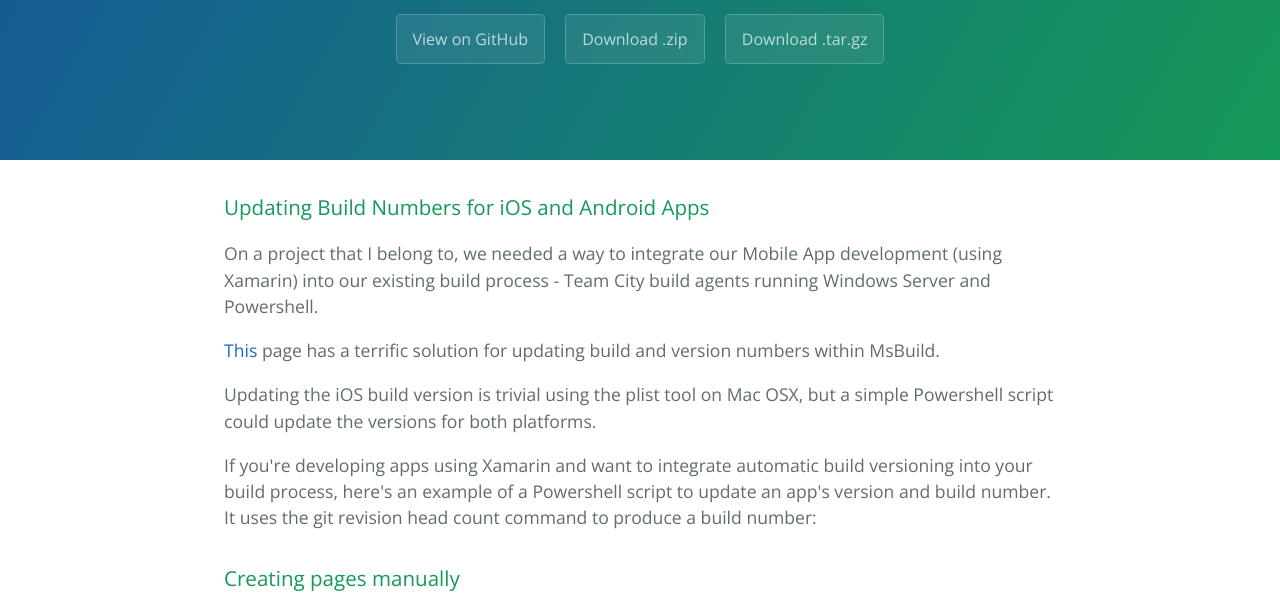
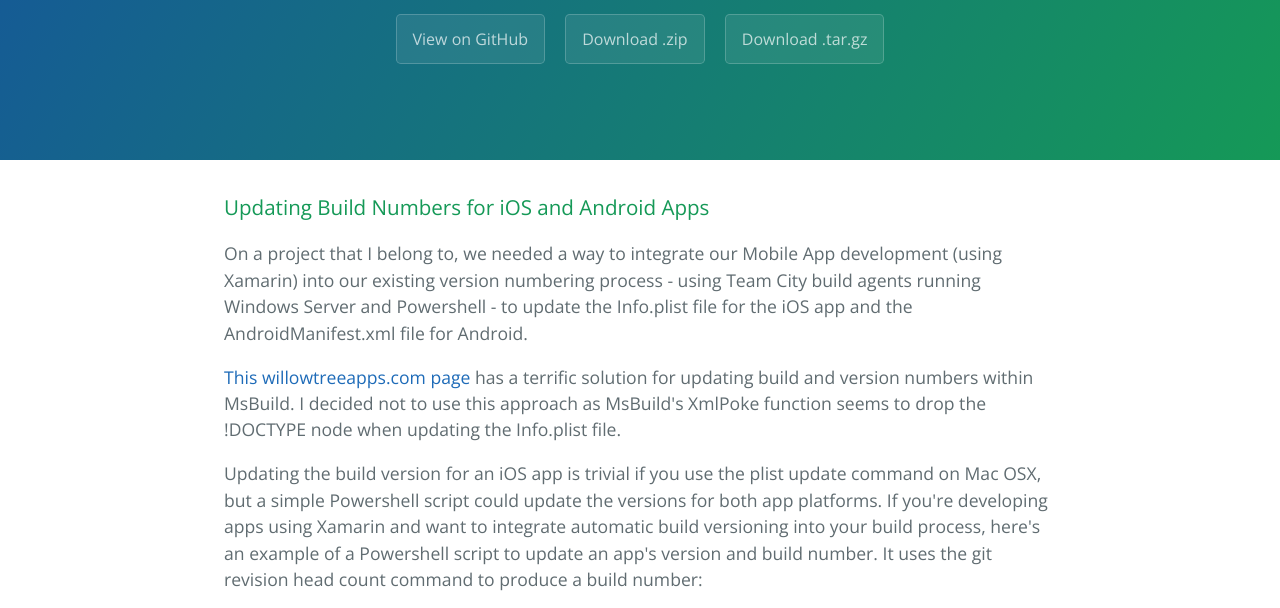
Before and after one commit to campbellja/blog, a plain HTML site: page index.html in a window 1280 px wide. Shown: the part 176-784 px from the top of the page. Drawn offline with nearby package versions, Linux system fonts and the light colour scheme.

Commit message:
Update index.html

```diff
--- a/index.html
+++ b/index.html
@@ -22,10 +22,9 @@
       <h3>
 <a id="git" class="anchor" href="#git" aria-hidden="true"><span aria-hidden="true" class="octicon octicon-link"></span></a>Updating Build Numbers for iOS and Android Apps</h3>
 
-<p>On a project that I belong to, we needed a way to integrate our Mobile App development (using Xamarin) into our existing build process - Team City build agents running Windows Server and Powershell.</p>
-<p><a href="http://willowtreeapps.com/blog/automatic-build-numbering-with-xamarin/" title="Use PowerShell to Add Some Logic to Your Build Numbers in TeamCity">This</a> page has a terrific solution for updating build and version numbers within MsBuild.</p>
-<p>Updating the iOS build version is trivial using the plist tool on Mac OSX, but a simple Powershell script could update the versions for both platforms.</p>
-  If you're developing apps using Xamarin and want to integrate automatic build versioning into your build process, here's an example of a Powershell script to update an app's version and build number. It uses the git revision head count command to produce a build number:</p>
+<p>On a project that I belong to, we needed a way to integrate our Mobile App development (using Xamarin) into our existing version numbering process - using Team City build agents running Windows Server and Powershell - to update the Info.plist file for the iOS app and the AndroidManifest.xml file for Android.</p>
+<p><a href="http://willowtreeapps.com/blog/automatic-build-numbering-with-xamarin/" title="Use PowerShell to Add Some Logic to Your Build Numbers in TeamCity">This willowtreeapps.com page</a> has a terrific solution for updating build and version numbers within MsBuild. I decided not to use this approach as MsBuild's XmlPoke function seems to drop the !DOCTYPE node when updating the Info.plist file.</p>
+<p>Updating the build version for an iOS app is trivial if you use the plist update command on Mac OSX, but a simple Powershell script could update the versions for both app platforms. If you're developing apps using Xamarin and want to integrate automatic build versioning into your build process, here's an example of a Powershell script to update an app's version and build number. It uses the git revision head count command to produce a build number:</p>
 
 <script src="https://gist.github.com/campbellja/e5d735f048cab76adb16957fe4a7ad75.js"></script>
 
```
